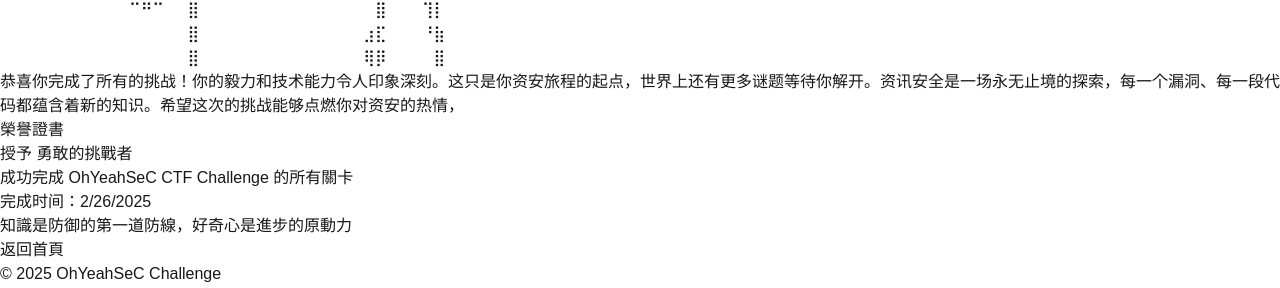
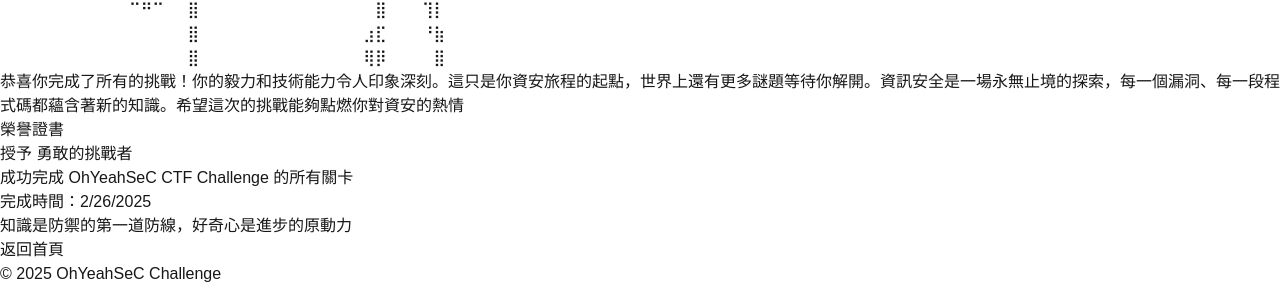
Before and after one commit to osga24/CTF-Challenge, a Next.js app: page /end_HUAterpbJppw in a window 1280 px wide. Shown: the part 386-674 px from the top of the page. Built offline with nearby package versions, Linux system fonts and the light colour scheme.

Commit message:
plz i want to sleeppppppppppp

```diff
--- a/src/app/end_HUAterpbJppw/page.tsx
+++ b/src/app/end_HUAterpbJppw/page.tsx
@@ -1,7 +1,7 @@
 // src/app/challenge/end_HUAterpbJppw/page.tsx
 "use client";
 
-import React, { useState, useEffect, useRef } from 'react';
+import React, { useState, useEffect } from 'react';
 import { useRouter } from 'next/navigation';
 import LetterGlitch from '../components/LetterGlitch';
 import Confetti from 'react-confetti';
@@ -15,9 +15,8 @@
   const [buttonVisible, setButtonVisible] = useState(false);
   const [windowSize, setWindowSize] = useState({ width: 0, height: 0 });
   const router = useRouter();
-  const confettiRef = useRef<HTMLDivElement>(null); // 修复 useRef 未使用的问题
 
-  // 监听视窗大小变化
+  // 監聽視窗大小變化
   useEffect(() => {
     const handleResize = () => {
       setWindowSize({
@@ -26,17 +25,17 @@
       });
     };
 
-    // 初次设定
+    // 初次設定
     handleResize();
 
-    // 添加监听器
+    // 添加監聽器
     window.addEventListener('resize', handleResize);
 
-    // 清理监听器
+    // 清理監聽器
     return () => window.removeEventListener('resize', handleResize);
   }, []);
 
-  // ASCII 蛋糕图案（增强版）
+  // ASCII 蛋糕圖案（增強版）
   const asciiCake = `
 ⠀⠀⠀⠀⠀⠀⠀⠀⠀⠀⠀⠀⠀⠀⠀⠀⠀⠀⠀⠀⠀⠀⠀⠀⠀⢔⠊⠳⡄⠀⠀⠀⠀⠀⠀⠀⠀⠀
 ⠀⠀⠀⠀⠀⠀⠀⠀⠀⠀⠀⠀⠀⠀⠀⠀⠀⠀⠀⠀⠀⠀⠀⠀⠀⣳⣶⠜⠀⠀⠀⠀⠀⠀⠀⠀⠀⠀
@@ -57,13 +56,13 @@
 ⠀⠀⠀⠀⠀⠀⠀⠀⠀⠀⠀⠀⠀⠀⠀⠀⣿⠀⠀⠀⠀⠀⠀⠀⠀⠀⠀⠀⠀⠀⠀⢿⡿⠀⠀⠀⠀⣿
 `;
 
-  // 打字机效果的文字
-  const finalMessage = "恭喜你完成了所有的挑战！你的毅力和技术能力令人印象深刻。这只是你资安旅程的起点，世界上还有更多谜题等待你解开。资讯安全是一场永无止境的探索，每一个漏洞、每一段代码都蕴含着新的知识。希望这次的挑战能够点燃你对资安的热情，无论是CTF竞赛、渗透测试，还是系统防御，都有你大展身手的舞台。持续学习，保持好奇，也许未来的某一天，我们能在资安的世界里再次相遇。愿你在这条充满挑战的道路上，不断成长，不断超越自己！";
+  // 打字機效果的文字
+  const finalMessage = "恭喜你完成了所有的挑戰！你的毅力和技術能力令人印象深刻。這只是你資安旅程的起點，世界上還有更多謎題等待你解開。資訊安全是一場永無止境的探索，每一個漏洞、每一段程式碼都蘊含著新的知識。希望這次的挑戰能夠點燃你對資安的熱情，無論是CTF競賽、滲透測試，還是系統防禦，都有你大展身手的舞台。持續學習，保持好奇，也許未來的某一天，我們能在資安的世界裡再次相遇。願你在這條充滿挑戰的道路上，不斷成長，不斷超越自己！";
 
-  // 打字机效果和动画序列
+  // 打字機效果和動畫序列
   useEffect(() => {
     if (typeof window !== 'undefined') {
-      // 显示动画序列
+      // 顯示動畫序列
       setTimeout(() => setCongratsVisible(true), 500);
       setTimeout(() => setCakeVisible(true), 1500);
 
@@ -83,7 +82,7 @@
     }
   }, []);
 
-  // 处理回到首页
+  // 處理回到首頁
   const handleGoHome = () => {
     router.push('/');
   };
@@ -101,9 +100,8 @@
         />
       </div>
 
-      {/* 五彩纸屑效果 - 全屏覆盖 */}
+      {/* 五彩紙屑效果 - 全螢幕覆蓋 */}
       <Confetti
-        ref={confettiRef} // 添加 ref
         className="fixed z-50"
         width={windowSize.width}
         height={windowSize.height}
@@ -121,9 +119,9 @@
         }}
       />
 
-      {/* 内容区域 */}
+      {/* 內容區域 */}
       <div className="relative z-10 min-h-screen flex flex-col items-center justify-center py-10 px-4">
-        {/* 标题区域 */}
+        {/* 標題區域 */}
         <div
           className={`w-full max-w-4xl py-6 bg-gradient-to-r from-purple-900/70 via-blue-800/70 to-purple-900/70 text-center mb-8 rounded-xl transform transition-all duration-1000 ${
             congratsVisible ? "translate-y-0 opacity-100" : "translate-y-10 opacity-0"
@@ -134,7 +132,7 @@
           </h1>
         </div>
 
-        {/* 内容区域 */}
+        {/* 內容區域 */}
         <div className="w-full max-w-4xl bg-gradient-to-b from-gray-900/90 to-black/90 rounded-2xl shadow-[0_0_15px_rgba(138,43,226,0.5)] backdrop-blur-sm overflow-hidden">
           {/* ASCII蛋糕 */}
           <div
@@ -147,7 +145,7 @@
             </pre>
           </div>
 
-          {/* 打字机效果讯息 */}
+          {/* 打字機效果訊息 */}
           <div className="px-6 sm:px-12 py-6 text-center">
             <p className="text-lg sm:text-xl text-cyan-100 leading-relaxed font-mono relative">
               <span className="relative z-10">{typedText}</span>
@@ -155,13 +153,13 @@
             </p>
           </div>
 
-          {/* 证书区域 */}
+          {/* 證書區域 */}
           <div
             className={`m-8 p-8 border-4 border-double border-yellow-500/70 rounded-lg bg-black/70 transform transition-all duration-1000 relative overflow-hidden ${
               certificateVisible ? "translate-y-0 opacity-100" : "translate-y-10 opacity-0"
             }`}
           >
-            {/* 装饰性元素 */}
+            {/* 裝飾性元素 */}
             <div className="absolute -top-16 -left-16 w-32 h-32 border-r-4 border-b-4 border-yellow-500/30 rounded-br-full"></div>
             <div className="absolute -bottom-16 -right-16 w-32 h-32 border-l-4 border-t-4 border-yellow-500/30 rounded-tl-full"></div>
 
@@ -170,15 +168,15 @@
               <div className="text-center space-y-4">
                 <p className="text-lg">授予 <span className="text-yellow-200 font-semibold">勇敢的挑戰者</span></p>
                 <p>成功完成 <span className="text-yellow-200 font-semibold">OhYeahSeC CTF Challenge</span> 的所有關卡</p>
-                <p>完成时间：<span className="text-yellow-200 font-semibold">{new Date().toLocaleDateString()}</span></p>
+                <p>完成時間：<span className="text-yellow-200 font-semibold">{new Date().toLocaleDateString()}</span></p>
                 <div className="pt-4 border-t border-yellow-500/30 mt-4">
-                  <p className="italic text-yellow-100/70">知識是防御的第一道防線，好奇心是進步的原動力</p>
+                  <p className="italic text-yellow-100/70">知識是防禦的第一道防線，好奇心是進步的原動力</p>
                 </div>
               </div>
             </div>
           </div>
 
-          {/* 返回按钮 */}
+          {/* 返回按鈕 */}
           <div
             className={`flex justify-center pb-10 transform transition-all duration-1000 ${
               buttonVisible ? "translate-y-0 opacity-100" : "translate-y-10 opacity-0"
@@ -194,7 +192,7 @@
         </div>
       </div>
 
-      {/* 底部信息 */}
+      {/* 底部資訊 */}
       <div className="relative text-center text-white/50 pb-6">
         © 2025 OhYeahSeC Challenge
       </div>
```
